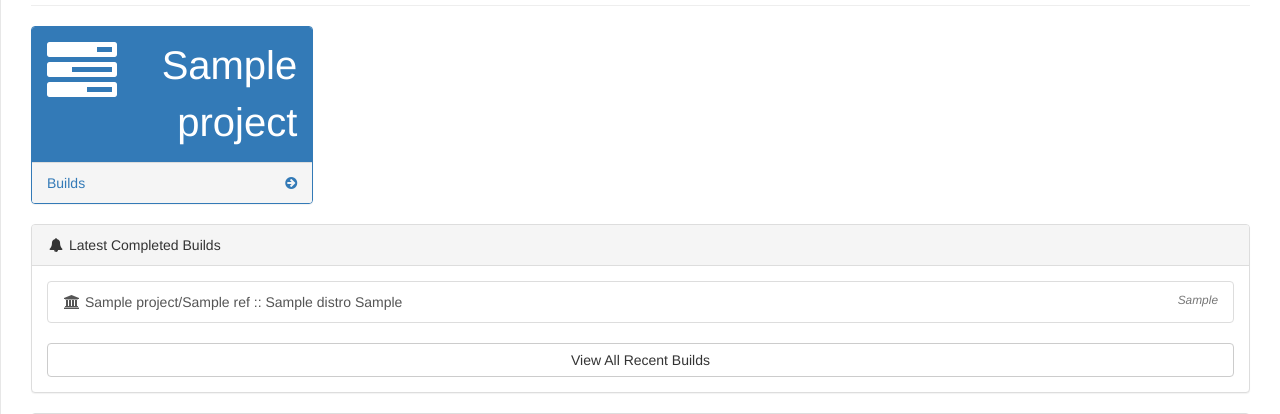
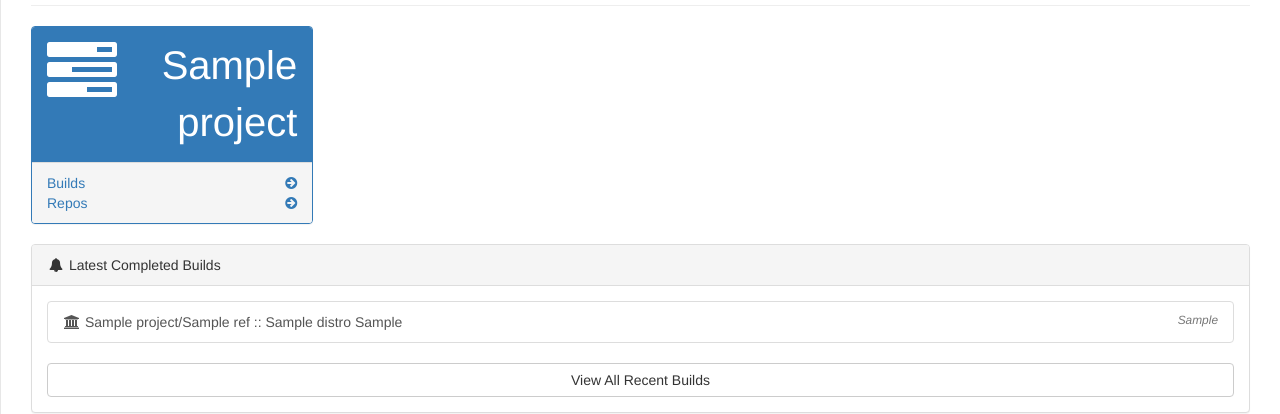
Before and after one commit to ceph/shaman, a Python web app: template shaman/templates/index.html in a window 1280 px wide. Shown: the part 135-549 px from the top of the page. Run offline with Jinja, Linux system fonts and the light colour scheme; the template is opened without the code that fills it: most values are stand-ins (such as "Sample title", 1, 10 or a date in 2020); some libraries are stand-ins or nearby versions.

Commit message:
ui: add a repo link to the dashboard for each project
Signed-off-by: Andrew Schoen <aschoen@redhat.com>

```diff
--- a/shaman/templates/index.html
+++ b/shaman/templates/index.html
@@ -49,13 +49,16 @@
                       </div>
                   </div>
               </div>
-              <a href="/builds/{{ p }}/">
                   <div class="panel-footer">
-                      <span class="pull-left">Builds</span>
+                      <a href="/builds/{{ p }}/"><span class="pull-left">Builds</span>
                       <span class="pull-right"><i class="fa fa-arrow-circle-right"></i></span>
                       <div class="clearfix"></div>
+                  </a><a href="/repos/{{ p }}/">
+                      <span class="pull-left">Repos</span>
+                      <span class="pull-right"><i class="fa fa-arrow-circle-right"></i></span>
+                      <div class="clearfix"></div>
+                  </a>
                   </div>
-              </a>
           </div>
       </div>
       {% endfor %}
```
